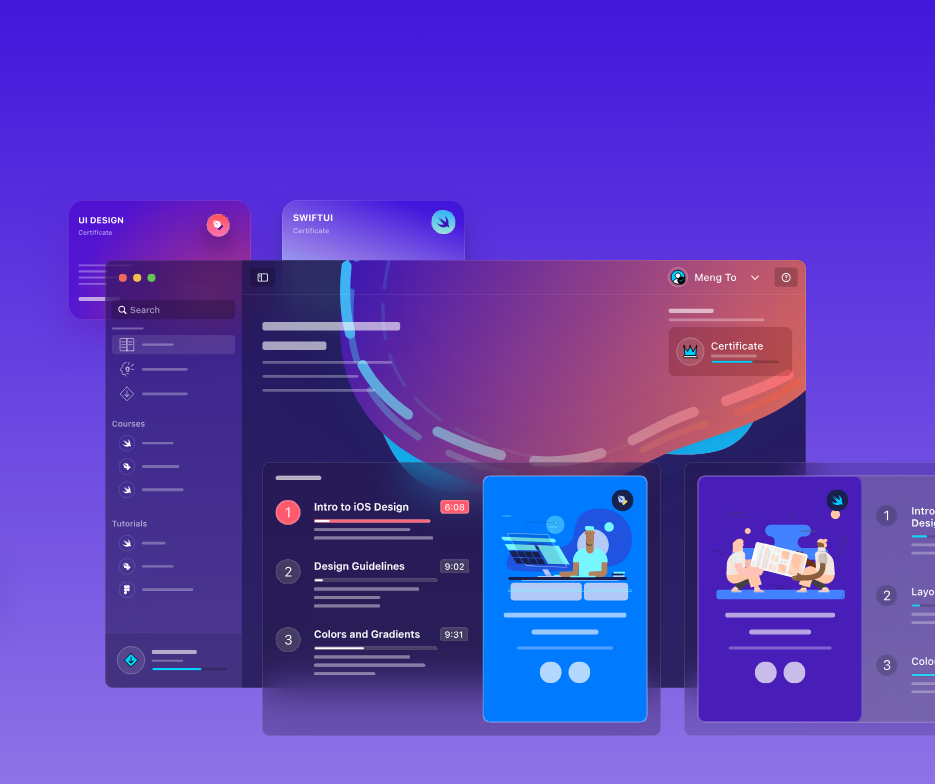
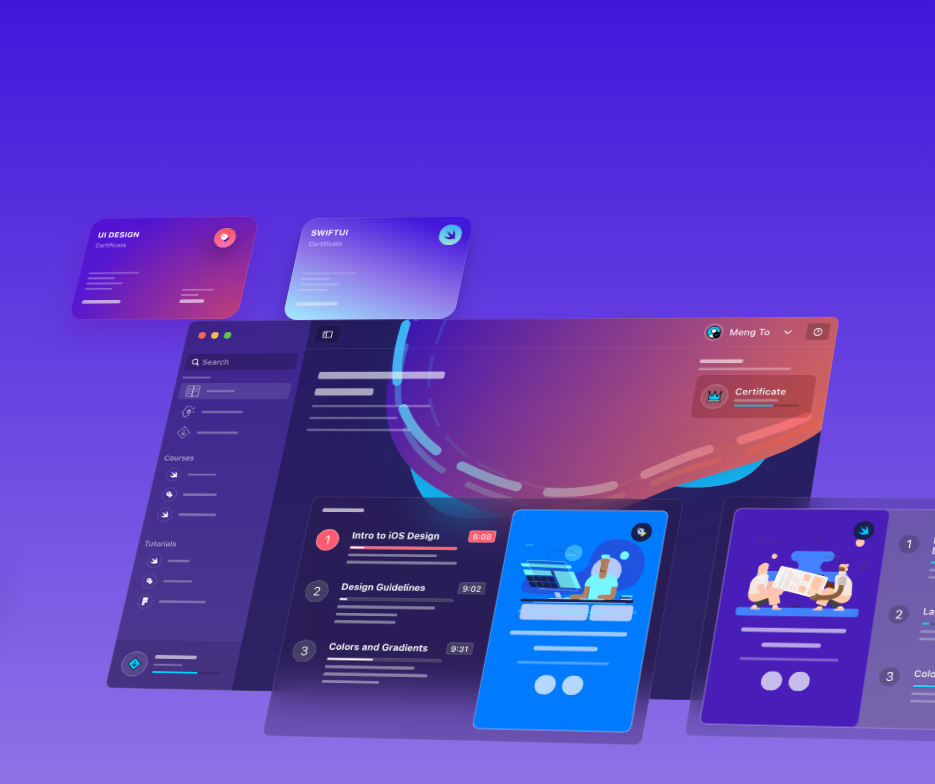
Before and after one commit to CarlosDahmen/DesignReact, a Gatsby site: page / in a window 1280 px wide. Shown: the full height of the page, 345-1280 px from the left. Built offline with nearby package versions, Linux system fonts and the light colour scheme; Gatsby itself is replaced by a stand-in of ours.

Commit message:
Implement perspective 3d transforms

```diff
--- a/src/components/animations/MockupAnimation.js
+++ b/src/components/animations/MockupAnimation.js
@@ -17,6 +17,43 @@ export default MockupAnimation
 
 const Wrapper = styled.div`
   position: relative;
+  perspective: 5000;
+
+  div {
+    transform: rotateY(-20deg) rotateX(30deg);
+    transform-origin: bottom left;
+  }
+
+  * {
+    transition: 1s cubic-bezier(0.075, 0.82, 0.165, 1);
+  }
+
+  :hover div {
+    transform: rotateY(0deg) rotateX(0deg);
+    &.mockup1 {
+      transition-delay: 0.3s;
+      transform: translate(-30px, -30px);
+    }
+    &.mockup2 {
+      transition-delay: 0.2s;
+      transform: translate(0px, -30px);
+    }
+    &.mockup3 {
+      transition-delay: 0s;
+      transform: translate(-30px, -30px);
+    }
+    &.mockup4 {
+      transition-delay: 0.1s;
+      transform: translate(-120px, 30px);
+    }
+    &.mockup5 {
+      transition-delay: 0.2s;
+      transform: translate(-90px, 30px);
+    }
+    :hover {
+      filter: brightness(150%) saturate(120%);
+    }
+  }
 
   .mockup1 {
     position: absolute;
```
